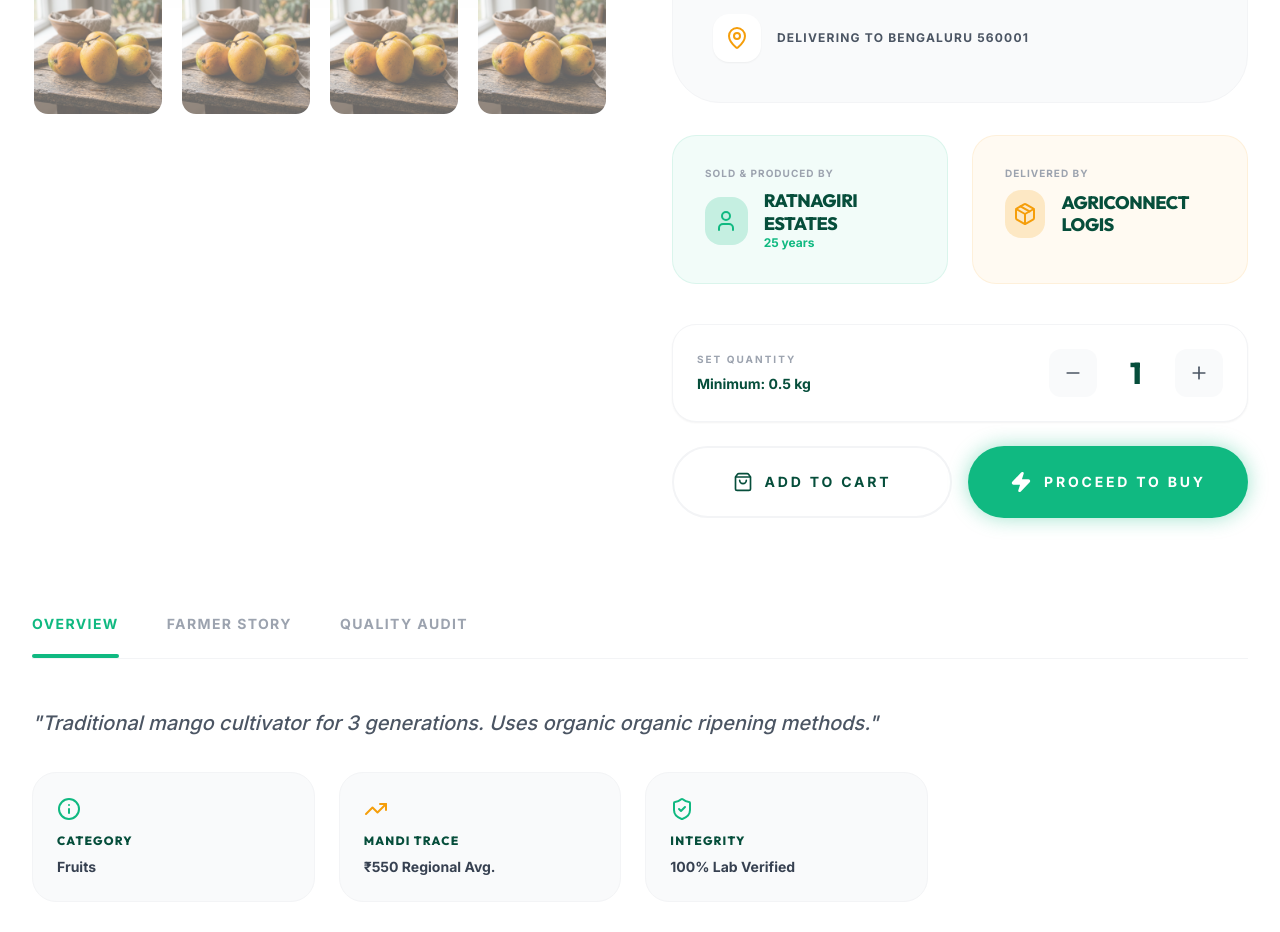
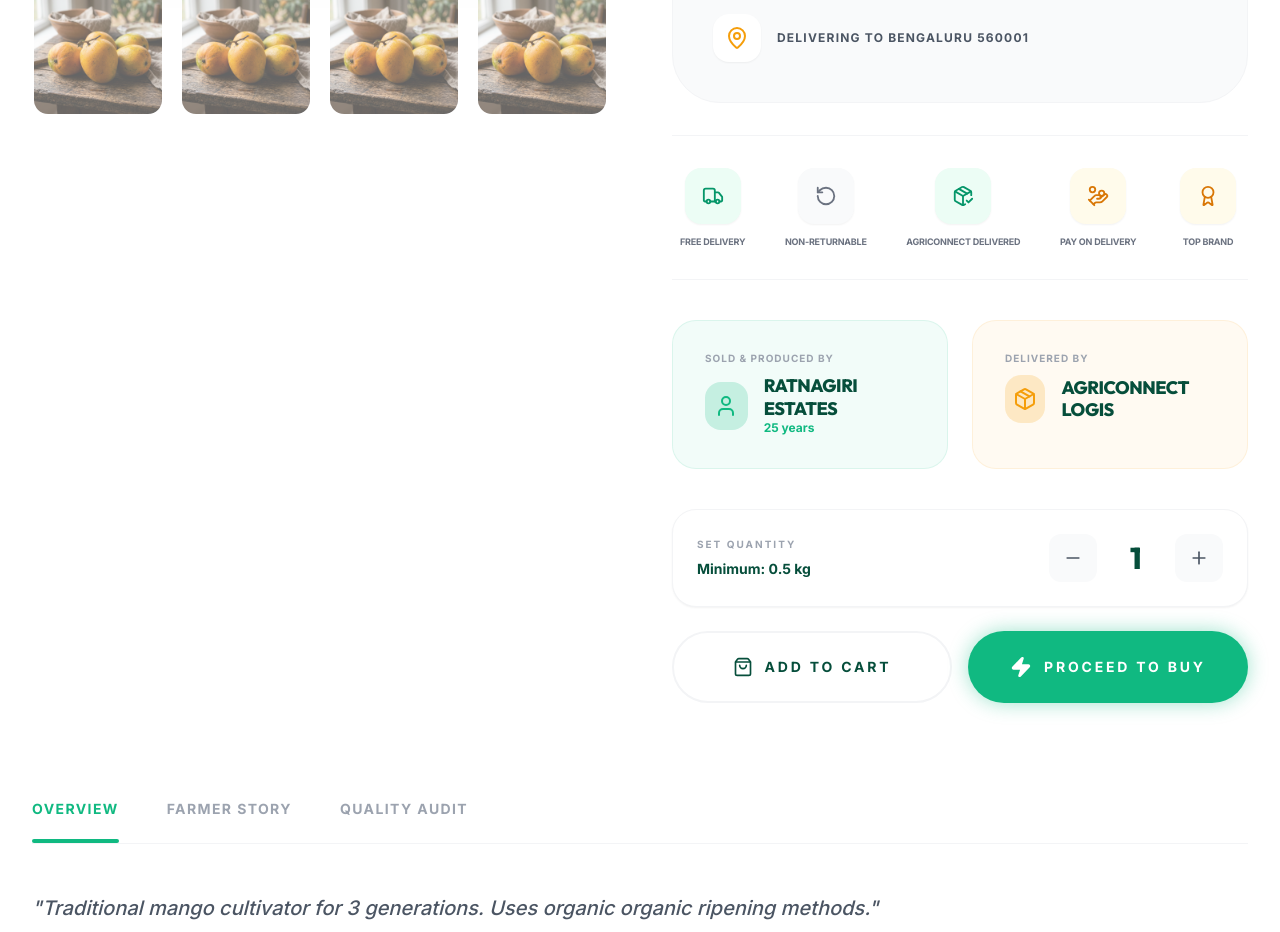
Before and after one commit to juug24btech22817-commits/agriconnect, a React (Vite) app in the folder agriapp/: page /product/1 in a window 1280 px wide. Shown: the part 820-1752 px from the top of the page. Built offline with nearby package versions, Linux system fonts and the light colour scheme; no server answers.

Commit message:
feat: add Amazon-style service badges to Product Details Page

```diff
--- a/agriapp/src/pages/ProductDetailsPage.jsx
+++ b/agriapp/src/pages/ProductDetailsPage.jsx
@@ -5,7 +5,7 @@ import {
   Star, MapPin, Truck, Lock, Package, ChevronLeft,
   ShieldCheck, Zap, Plus, Minus, Loader2, Info,
   Sparkles, TrendingUp, BarChart3, ShoppingBag, ArrowRight, User,
-  Navigation, CheckCircle2
+  Navigation, CheckCircle2, RotateCcw, HandCoins, Award, PackageCheck
 } from 'lucide-react';
 import { AuthContext } from '../context/AuthContext';
 import { useCart } from '../context/CartContext';
@@ -254,6 +254,26 @@ const ProductDetailsPage = () => {
 
                         </div>
 
+                        {/* Amazon-style Service Badges */}
+                        <div className="flex items-center justify-between gap-2 py-8 border-y border-gray-100 dark:border-slate-800 mb-10 overflow-x-auto hide-scrollbar">
+                            {[
+                                { icon: Truck, label: 'Free Delivery', color: 'text-emerald-600', bg: 'bg-emerald-50 dark:bg-emerald-900/20' },
+                                { icon: RotateCcw, label: 'Non-Returnable', color: 'text-gray-500', bg: 'bg-gray-50 dark:bg-slate-800' },
+                                { icon: PackageCheck, label: 'AgriConnect Delivered', color: 'text-emerald-600', bg: 'bg-emerald-50 dark:bg-emerald-900/20' },
+                                { icon: HandCoins, label: 'Pay on Delivery', color: 'text-amber-600', bg: 'bg-amber-50 dark:bg-amber-900/20' },
+                                { icon: Award, label: 'Top Brand', color: 'text-amber-600', bg: 'bg-amber-50 dark:bg-amber-900/20' }
+                            ].map((badge, idx) => (
+                                <div key={idx} className="flex flex-col items-center text-center min-w-[80px] group cursor-help px-2">
+                                    <div className={`p-4 rounded-2xl ${badge.bg} ${badge.color} mb-3 group-hover:rotate-12 transition-all duration-500 shadow-sm border border-transparent group-hover:border-current/10`}>
+                                        <badge.icon size={22} />
+                                    </div>
+                                    <span className="text-[9px] font-black uppercase tracking-tight leading-tight text-gray-500 dark:text-gray-400 group-hover:text-agri-dark dark:group-hover:text-white transition-colors">
+                                        {badge.label}
+                                    </span>
+                                </div>
+                            ))}
+                        </div>
+
                         {/* Producer & Story */}
                         <div className="grid grid-cols-1 md:grid-cols-2 gap-6 mb-10">
                             <div className="p-8 bg-agri-primary/5 rounded-3xl border border-agri-primary/10">
```
